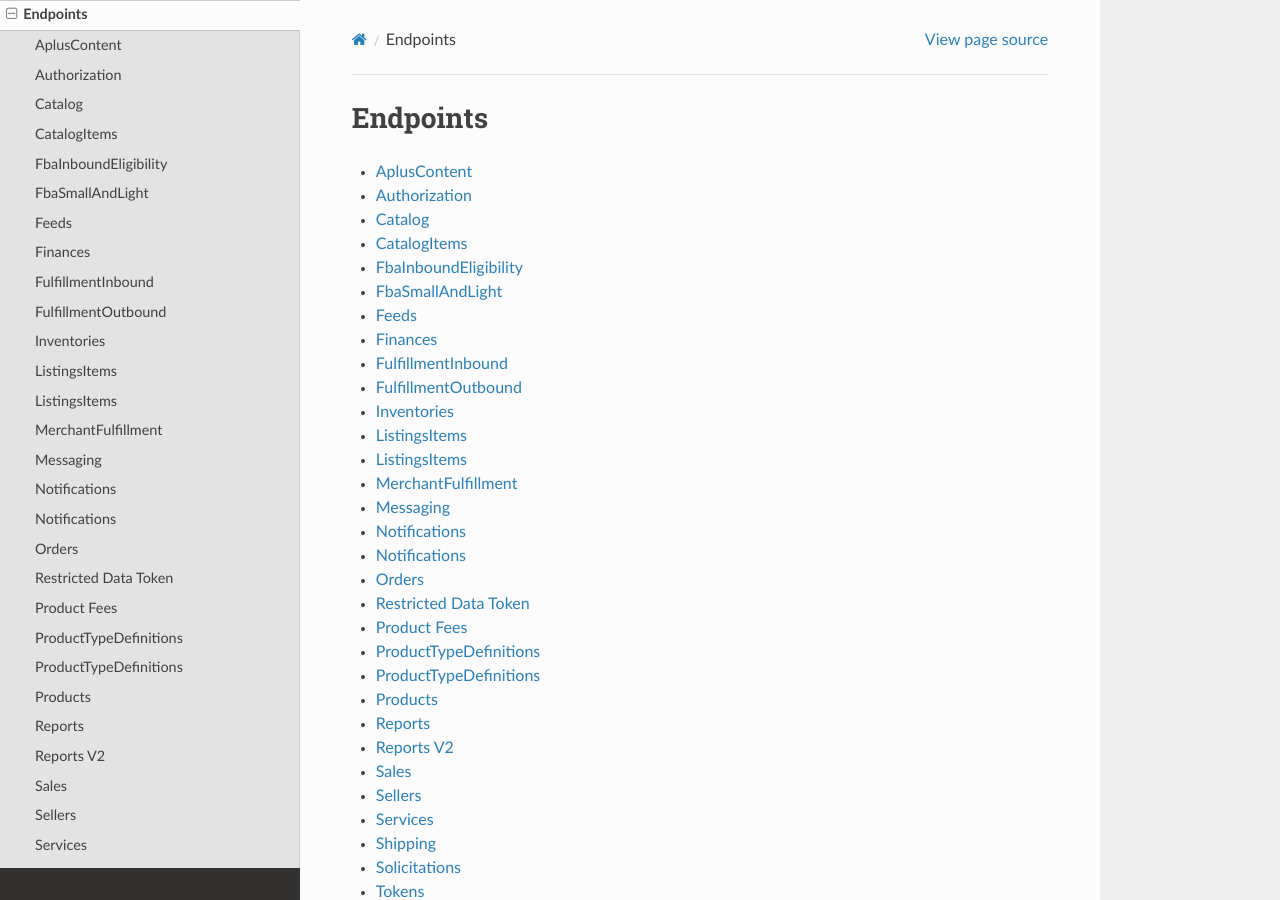
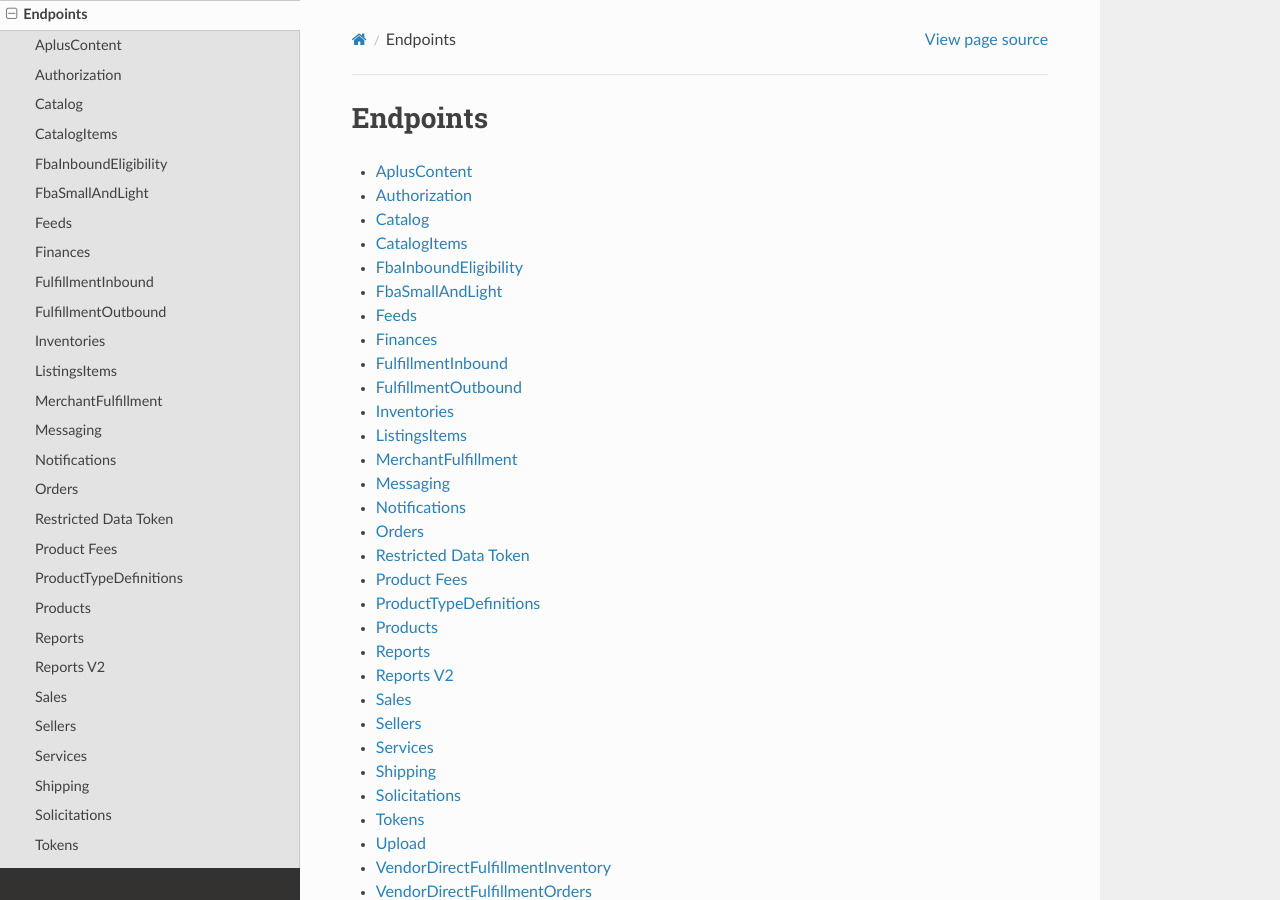
Before and after one commit to saleweaver/sp-api-docs, a Sphinx documentation site: the page built from docs/endpoints.rst, in a window 1280 px wide and 900 px high. Built offline with Sphinx 7.4.7 and the Read the Docs theme 2.0.0, drawn with Linux system fonts in a browser that asks for light colours; comment, search, counter and statistics services are not loaded; some of the changed lines change nothing that is shown.

```diff
--- a/docs/endpoints.rst
+++ b/docs/endpoints.rst
@@ -19,14 +19,11 @@
     endpoints/fulfillment_outbound
     endpoints/inventories
     endpoints/listings_items
-    endpoints/listings_items
     endpoints/merchant_fulfillment
     endpoints/messaging
     endpoints/notifications
-    endpoints/notifications
     endpoints/orders
     endpoints/product_fees
-    endpoints/product_type_definitions
     endpoints/product_type_definitions
     endpoints/products
     endpoints/reports
```
